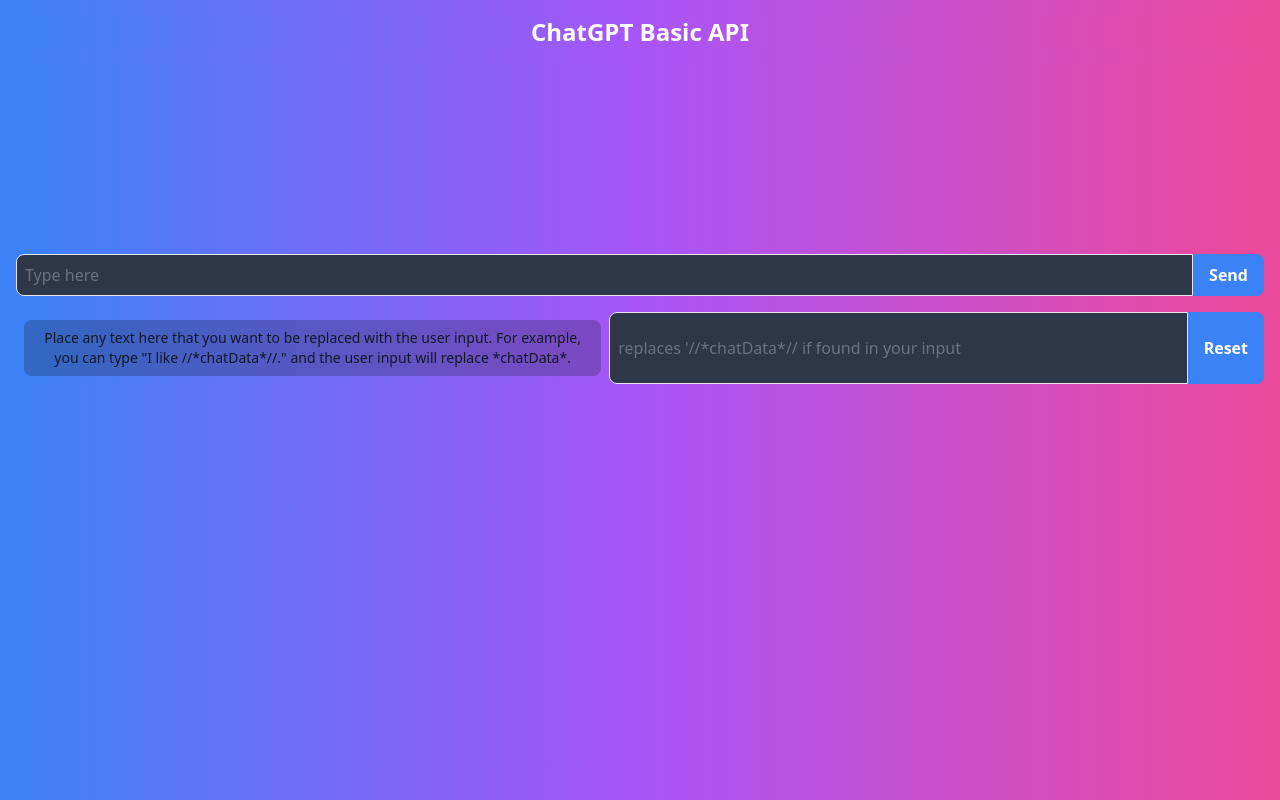
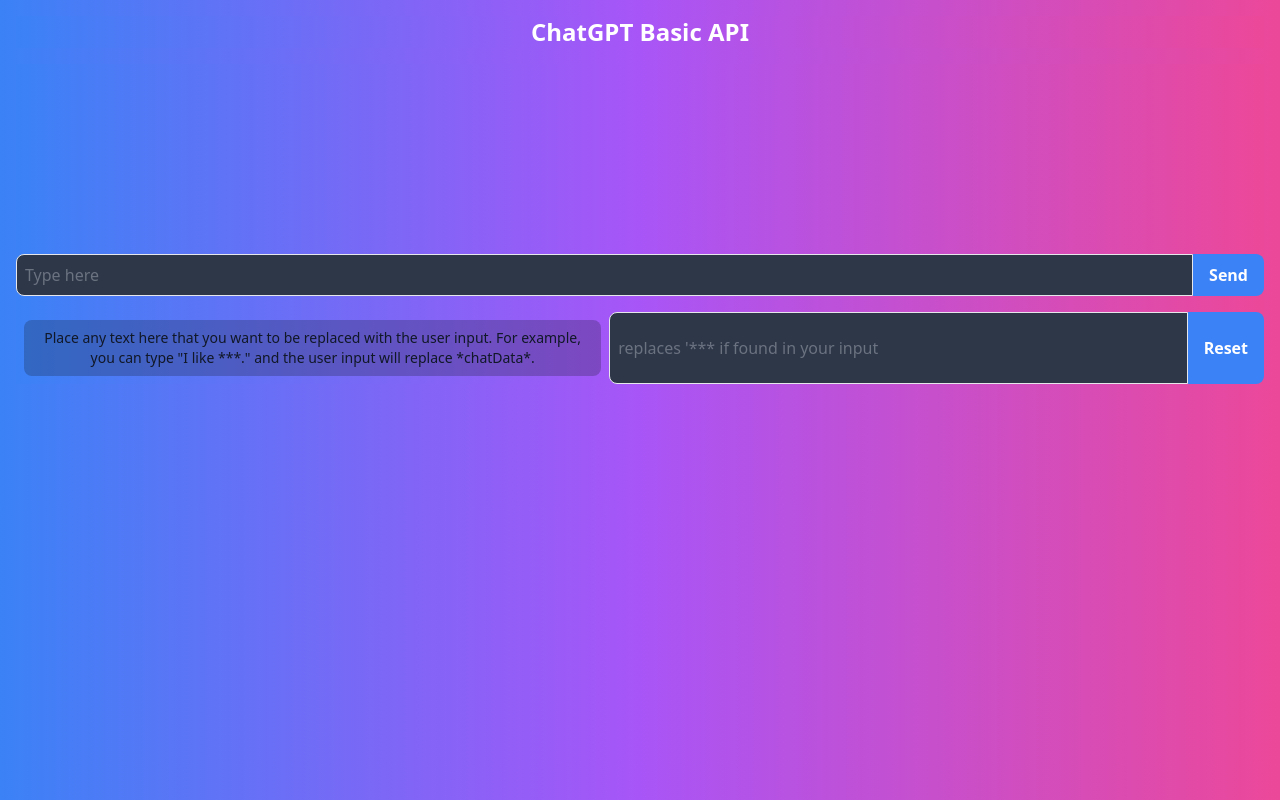
Before and after one commit to mathcodes/chatgpt-for-developers, a React (Create React App) app: page / in a window 1280 px wide. Built offline with nearby package versions, Linux system fonts and the light colour scheme.

Commit message:
working branch

```diff
--- a/src/components/ChatGPTAPI-2.js
+++ b/src/components/ChatGPTAPI-2.js
@@ -18,8 +18,8 @@
 
   async function runCompletion(prompt) {
     console.log("runCompletion");
-    const chatData = prompt.split("//*chatData*//")[1] || "";
-    prompt = prompt.split("//*chatData*//")[0];
+    const chatData = prompt.split("***")[1] || "";
+    prompt = prompt.split("***")[0];
     const completion = await openai.createCompletion({
       model: 'davinci',
       prompt: prompt + chatData,
--- a/src/components/ChatGPTAPI.js
+++ b/src/components/ChatGPTAPI.js
@@ -2,7 +2,7 @@
 import { Configuration, OpenAIApi } from 'openai';
 
 const configuration = new Configuration({
-  apiKey: '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',
+  apiKey: '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',
 });
 
 const openai = new OpenAIApi(configuration);
@@ -20,13 +20,16 @@
       prompt: prompt,
     });
     setResponse(completion.data.choices[0].text);
+console.log(completion        );
+    console.log(completion.data);
+    console.log(completion.data.choices);
     console.log(prompt)
   }
 
   function handleSubmit(event) {
     console.log(event)
     event.preventDefault();
-    const newPrompt = prompt.replace('//*chatData*//', chatData);
+    const newPrompt = prompt.replace('***', chatData);
     console.log(newPrompt);
     runCompletion(newPrompt);
   }
@@ -41,7 +44,7 @@
           {response && (
             <div className="p-4 bg-gray-100 rounded-lg mb-4">
               <p className="font-bold mb-1 text-white">User:</p>
-              <p className="mb-1">{prompt.replace('//*chatData*//', chatData)}</p>
+              <p className="mb-1">{prompt.replace('***', chatData)}</p>
               <p className="font-bold mb-1">Chatbot:</p>
               <p>{response}</p>
             </div>
@@ -55,9 +58,9 @@
           </div>
           <div className="flex mt-4 bg-gradient-to-r from-blue-500 via-purple-500 to-pink-500">
             <div  className="text-sm text-gray-900 bg-gray-900 bg-opacity-25 rounded-lg m-2 p-2 w-full">
-            Place any text here that you want to be replaced with the user input. For example, you can type "I like //*chatData*//." and the user input will replace *chatData*.
+            Place any text here that you want to be replaced with the user input. For example, you can type "I like ***." and the user input will replace *chatData*.
             </div>
-            <input className="rounded-l-lg p-2 w-full placeholder-gray-500 border hover:border-pink-500 hover:border-4 " placeholder="replaces '//*chatData*// if found in your input" type="text" value={chatData} onChange={(event) => setChatData(event.target.value)} />
+            <input className="rounded-l-lg p-2 w-full placeholder-gray-500 border hover:border-pink-500 hover:border-4 " placeholder="replaces '*** if found in your input" type="text" value={chatData} onChange={(event) => setChatData(event.target.value)} />
             <button className="bg-blue-500 hover:bg-blue-700 text-white font-bold py-2 px-4 rounded-r-lg" type="button" onClick={() => setChatData('')}>Reset</button>
           </div>
         </form>
```
